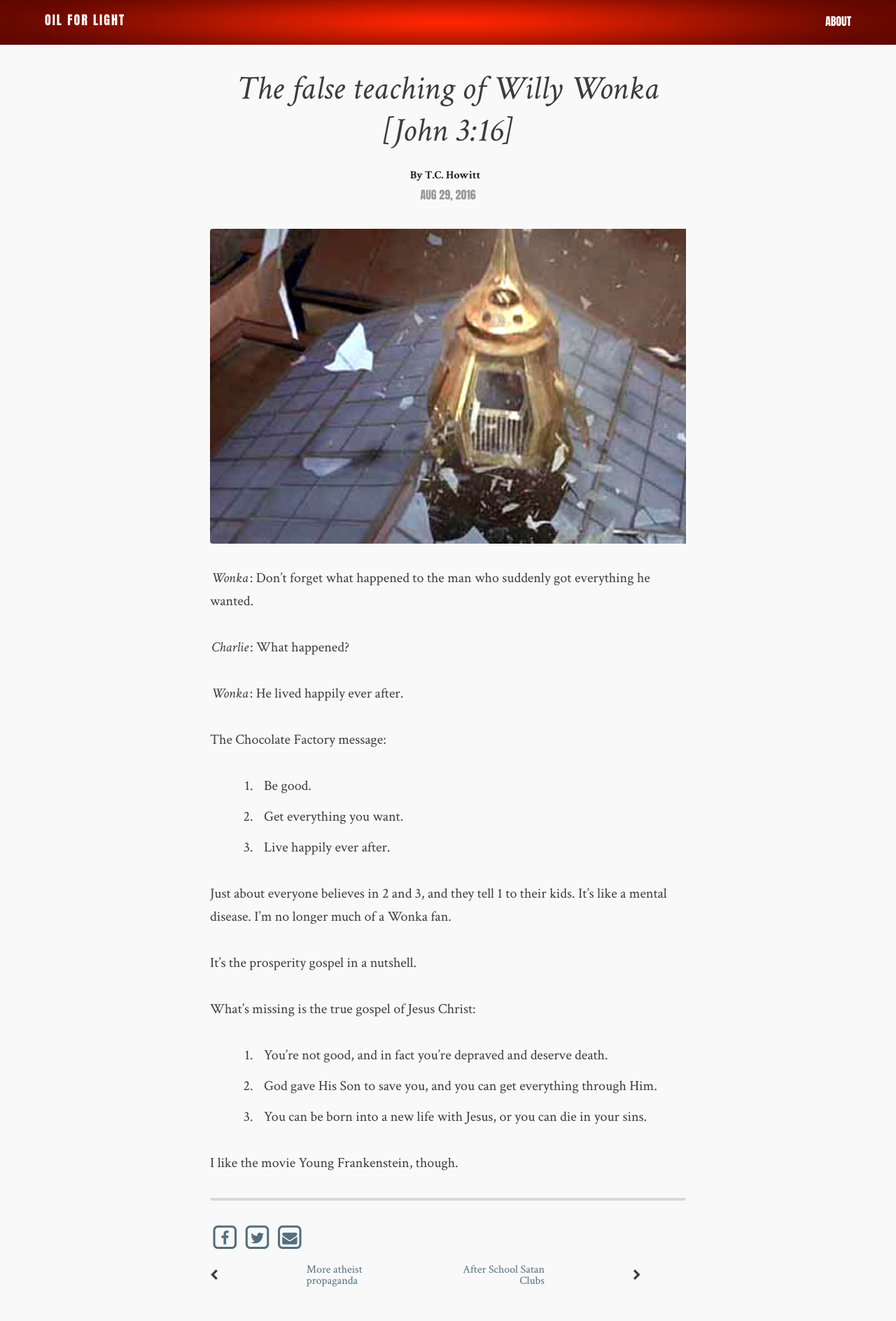
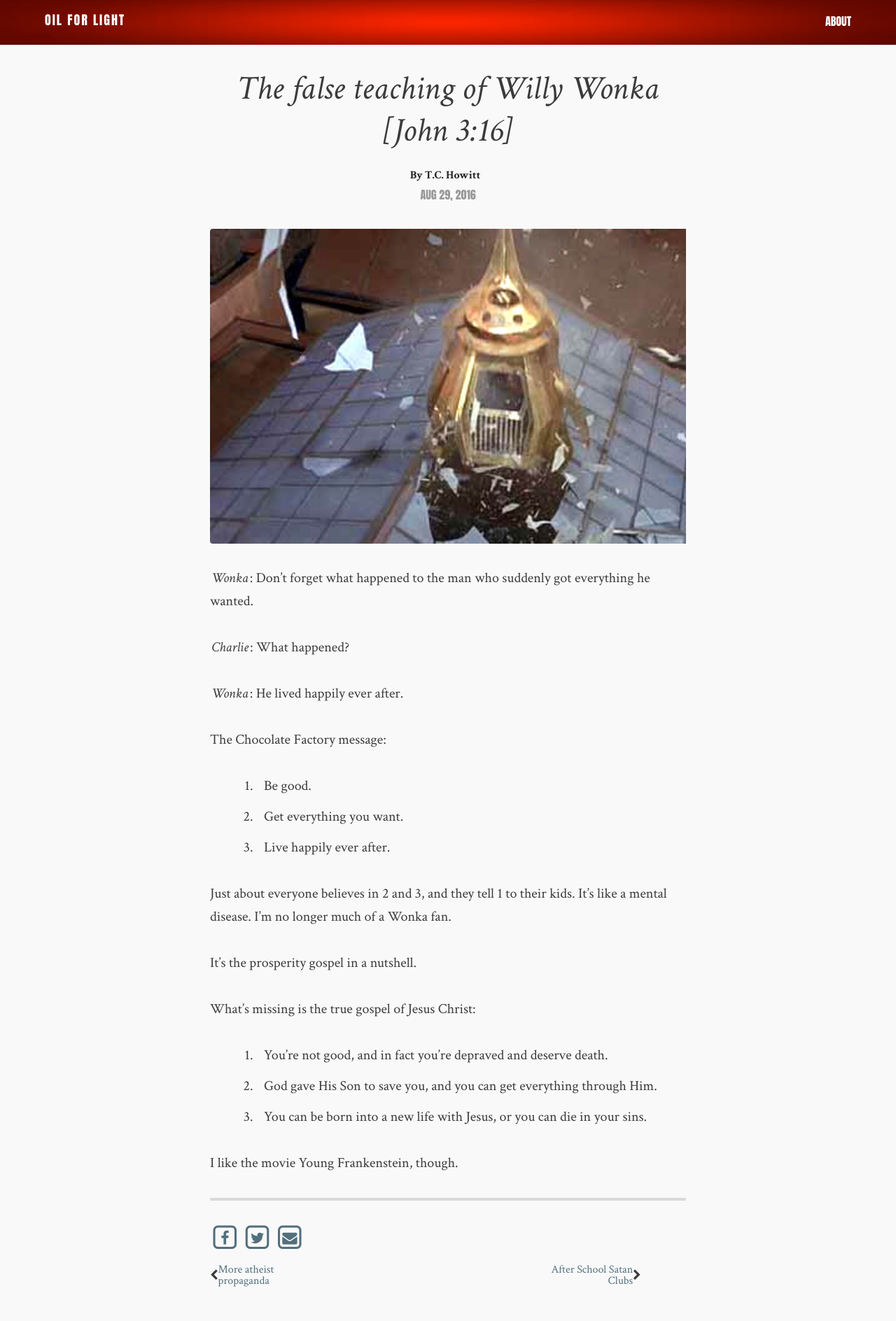
Before and after one commit to flashlightministries/oilforlight, a Jekyll site: the page built from _posts/2016-08-29-willy-wonka-false.md, in a window 1280 px wide. Shown: the whole page at 70% size. Built offline with Jekyll 4.4.1, drawn with Linux system fonts in a browser that asks for light colours; nearby versions of some CDN libraries.

Commit message:
Update post.html

```diff
--- a/_layouts/post.html
+++ b/_layouts/post.html
@@ -64,12 +64,12 @@
   <div class="page-nav">
     <span>
       {% if page.next.url %}
-        <span><i class="fa fa-chevron-left" aria-hidden="true"></i></span><span><a class="next small" href="{{page.next.url}}">{{page.next.title}}</a></span>
+        <span class="arrow"><i class="fa fa-chevron-left" aria-hidden="true"></i></span><span><a class="next small" href="{{page.next.url}}">{{page.next.title}}</a></span>
       {% endif %}
     </span>
     <span class="align-right">
       {% if page.previous.url %}
-        <span><a class="prev small" href="{{page.previous.url}}">{{page.previous.title}}</a></span><span><i class="fa fa-chevron-right" aria-hidden="true"></i></span>
+        <span><a class="prev small" href="{{page.previous.url}}">{{page.previous.title}}</a></span><span class="arrow"><i class="fa fa-chevron-right" aria-hidden="true"></i></span>
       {% endif %}
     </span>
   </div>
```
